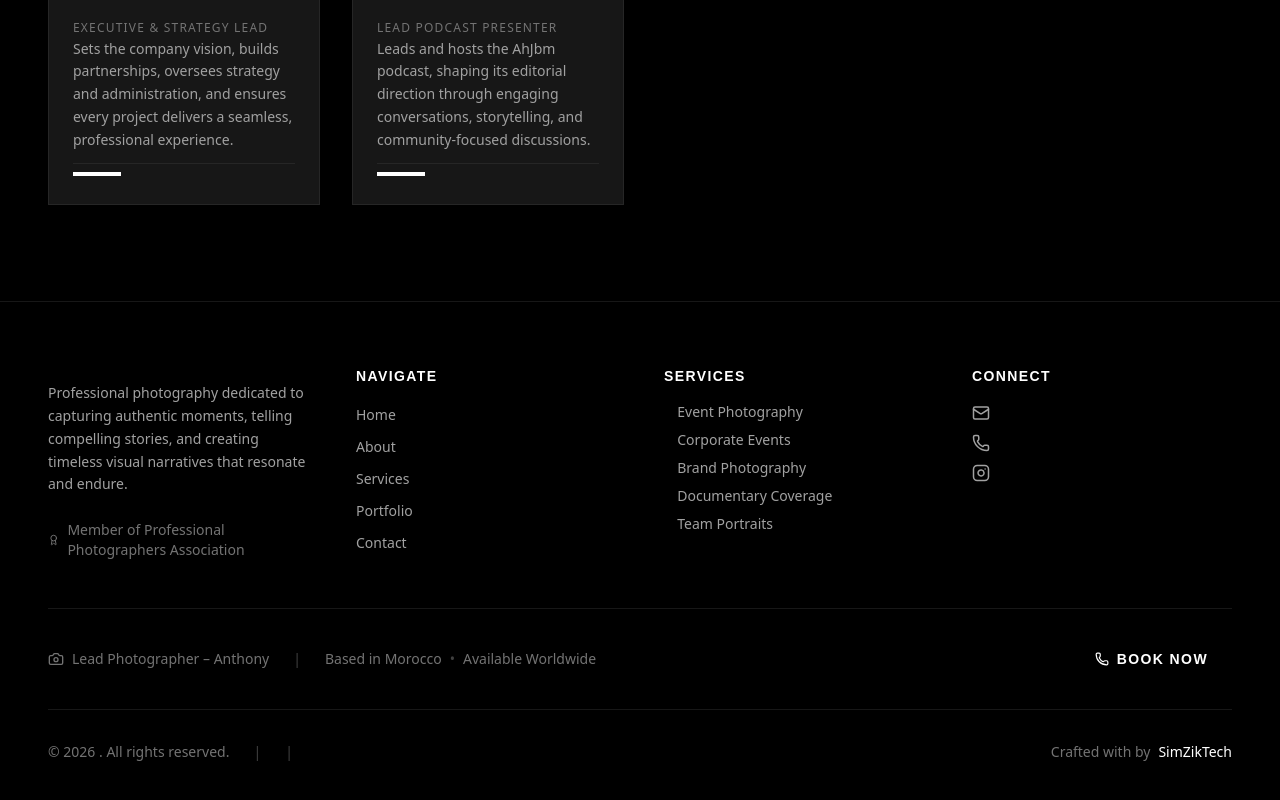
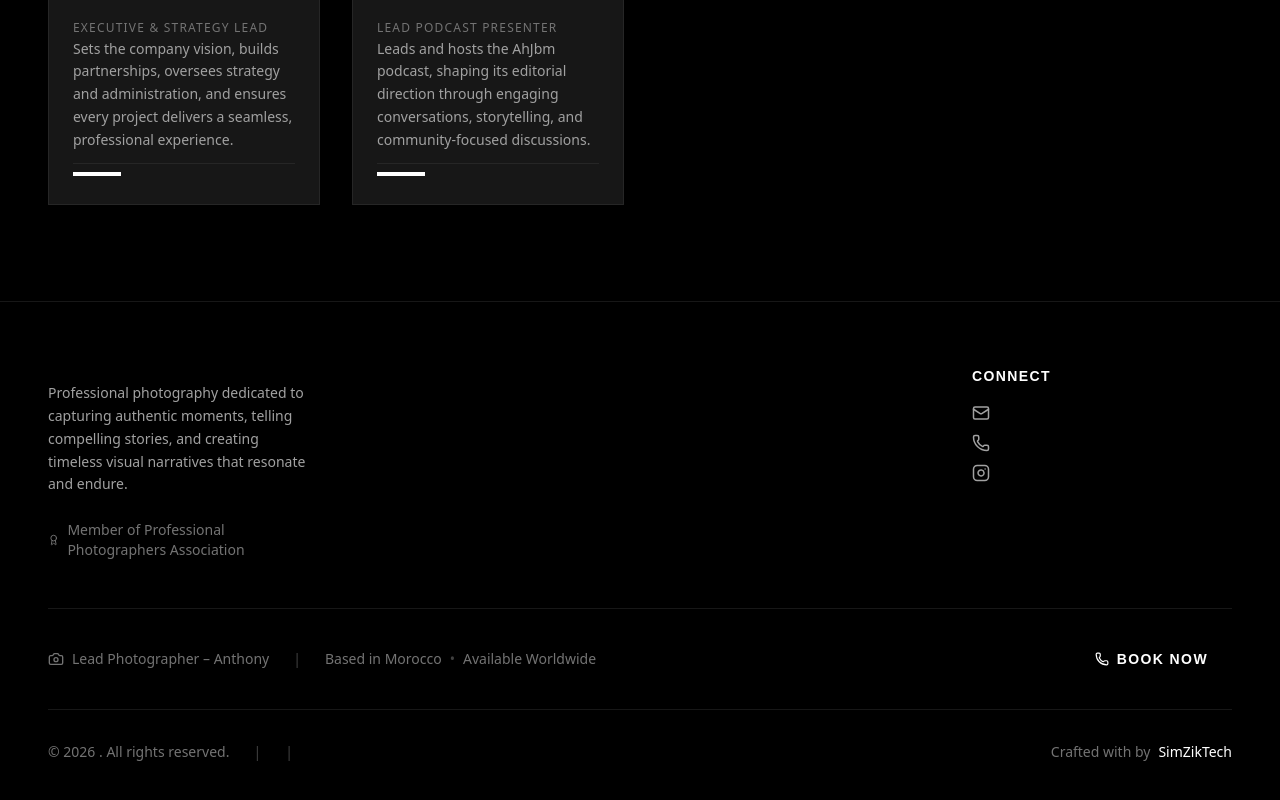
Before and after one commit to simon-azike1/Ahjbm-Photos, a React (Vite) app: page /team in a window 1280 px wide. Shown: the part 1255-2055 px from the top of the page. Built offline with nearby package versions, Linux system fonts and the light colour scheme.

Commit message:
Foot Quick links update

```diff
--- a/src/components/Footer.jsx
+++ b/src/components/Footer.jsx
@@ -29,7 +29,7 @@ const Footer = ({ contact, socialLinks }) => {
 
           {/* Quick Links */}
           <div className="space-y-4">
-            <h4 className="text-white font-semibold uppercase tracking-widest text-sm" style={{ fontFamily: "'Montserrat', sans-serif" }}>
+            {/* <h4 className="text-white font-semibold uppercase tracking-widest text-sm" style={{ fontFamily: "'Montserrat', sans-serif" }}>
               Navigate
             </h4>
             <ul className="space-y-2">
@@ -44,12 +44,12 @@ const Footer = ({ contact, socialLinks }) => {
                   </a>
                 </li>
               ))}
-            </ul>
+            </ul> */}
           </div>
 
           {/* Services */}
           <div className="space-y-4">
-            <h4 className="text-white font-semibold uppercase tracking-widest text-sm" style={{ fontFamily: "'Montserrat', sans-serif" }}>
+            {/* <h4 className="text-white font-semibold uppercase tracking-widest text-sm" style={{ fontFamily: "'Montserrat', sans-serif" }}>
               Services
             </h4>
             <ul className="space-y-2 text-neutral-400 text-sm">
@@ -73,7 +73,7 @@ const Footer = ({ contact, socialLinks }) => {
                 <span className="opacity-0 group-hover:opacity-100 transition-opacity">•</span>
                 <span>Team Portraits</span>
               </li>
-            </ul>
+            </ul> */}
           </div>
 
           {/* Contact */}
```
